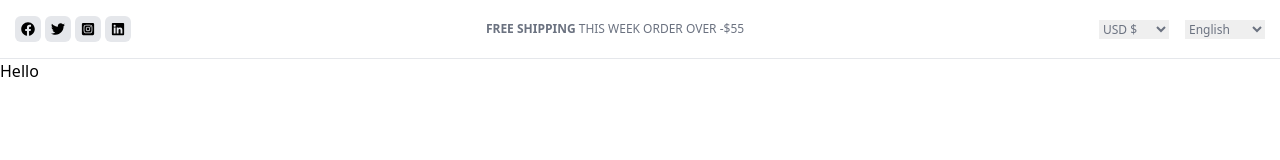
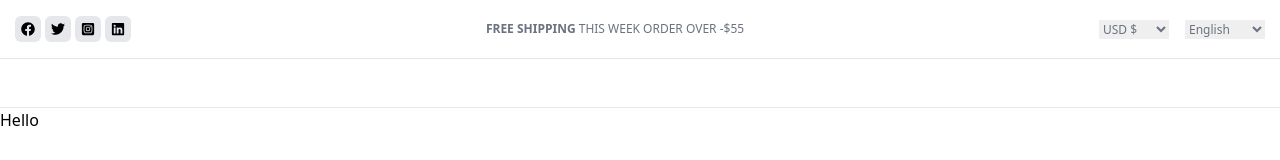
Before and after one commit to Harshini-priyaa/Shopping_App, a Next.js app in the folder shopping-website/: page / in a window 1280 px wide. Shown: the top 160 px of the page. Built offline with nearby package versions, Linux system fonts and the light colour scheme.

Commit message:
Main-Header added

```diff
--- a/shopping-website/src/app/layout.js
+++ b/shopping-website/src/app/layout.js
@@ -1,7 +1,7 @@
 import localFont from "next/font/local";
 import "./globals.css";
 import HeaderTop from "@/components/HeaderTop";
-
+import HeaderMain from "@/components/HeaderMain";
 const geistSans = localFont({
   src: "./fonts/GeistVF.woff",
   variable: "--font-geist-sans",
@@ -25,6 +25,7 @@ export default function RootLayout({ children }) {
         className={`${geistSans.variable} ${geistMono.variable} antialiased`}
       >
         <HeaderTop />
+        <HeaderMain/>
         {children}
       </body>
     </html>
--- /dev/null
+++ b/shopping-website/src/components/HeaderMain.js
@@ -0,0 +1,13 @@
+import React from 'react'
+
+const HeaderMain = () => {
+  return (
+    <div className="border-b border-gray-200 py-6">
+        <div className="container sm:flex justify-between items-center">
+            <div></div>
+        </div>
+    </div>
+  )
+}
+
+export default HeaderMain
```
